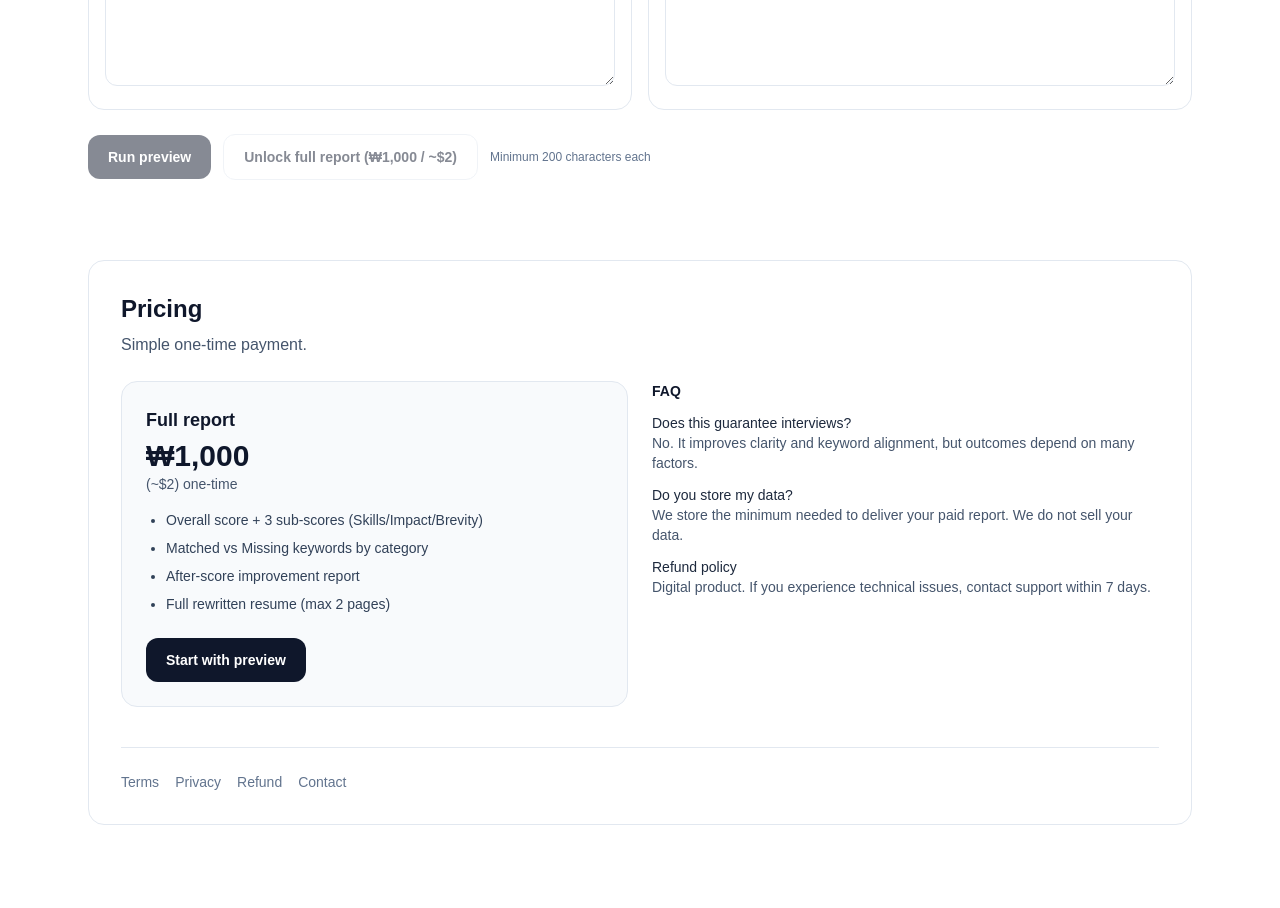
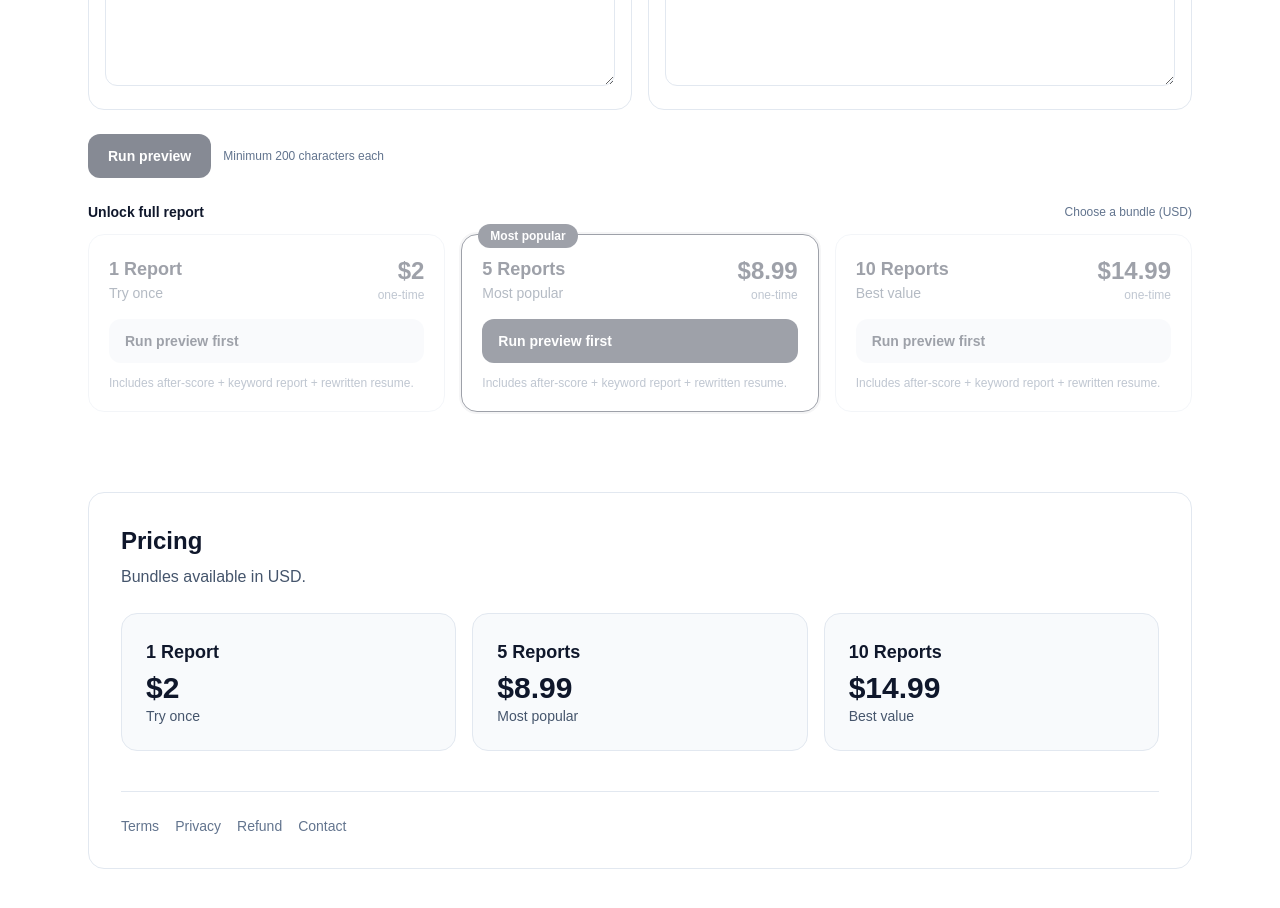
Before and after one commit to seulachoi/resume-saas, a Next.js app: page / in a window 1280 px wide. Shown: the part 980-1888 px from the top of the page. Before the commit the page ends 1845 px from the top, so only its background shows below. Built offline with nearby package versions, Linux system fonts and the light colour scheme.

Commit message:
Emphasize unlock bundles CTA

```diff
--- a/app/api/checkout/create/route.ts
+++ b/app/api/checkout/create/route.ts
@@ -1,128 +1,90 @@
 import { NextResponse } from "next/server";
-import { randomUUID } from "crypto";
 import { supabaseServer } from "@/lib/supabaseServer";
 
 export async function POST(req: Request) {
   try {
-    const body = await req.json();
-    const resumeText = String(body?.resumeText ?? "");
-    const jdText = String(body?.jdText ?? "");
-    const atsBefore = Number(body?.atsBefore ?? 0);
+    const { resumeText, jdText, atsBefore, variantId } = await req.json();
 
-    if (resumeText.length < 200 || jdText.length < 200) {
-      return NextResponse.json(
-        { error: "resumeText and jdText must be at least 200 characters." },
-        { status: 400 }
-      );
+    if (!variantId) {
+      return NextResponse.json({ error: "Missing variantId" }, { status: 400 });
     }
 
-    const {
-      LEMON_API_KEY,
-      LEMON_STORE_ID,
-      LEMON_VARIANT_ID,
-      NEXT_PUBLIC_BASE_URL,
-      SUPABASE_URL,
-      SUPABASE_SERVICE_ROLE_KEY,
-    } = process.env;
+    const creditsMap: Record<string, number> = {
+      "1320252": 1,
+      "1332796": 5,
+      "1332798": 10,
+    };
 
-    if (
-      !LEMON_API_KEY ||
-      !LEMON_STORE_ID ||
-      !LEMON_VARIANT_ID ||
-      !NEXT_PUBLIC_BASE_URL ||
-      !SUPABASE_URL ||
-      !SUPABASE_SERVICE_ROLE_KEY
-    ) {
-      return NextResponse.json(
-        { error: "Server misconfigured: missing env vars." },
-        { status: 500 }
-      );
-    }
+    const credits = creditsMap[String(variantId)] ?? 1;
 
-    // 1) Create internal session id
-    const sid = randomUUID();
+    const sb = supabaseServer();
 
-    // 2) Store session in Supabase
-    const sb = supabaseServer();
-    const { error: insErr } = await sb.from("checkout_sessions").insert({
-      id: sid,
-      status: "created",
-      resume_text: resumeText,
-      jd_text: jdText,
-      ats_before: atsBefore,
-    });
+    const { data: insertData, error: insErr } = await sb
+      .from("checkout_sessions")
+      .insert({
+        status: "created",
+        resume_text: resumeText,
+        jd_text: jdText,
+        ats_before: atsBefore,
+        credits,
+      })
+      .select()
+      .single();
 
     if (insErr) {
       return NextResponse.json({ error: insErr.message }, { status: 500 });
     }
 
-    // 3) Create Lemon checkout (redirect to /success?sid=...)
-    const redirectUrl = `${NEXT_PUBLIC_BASE_URL}/success?sid=${encodeURIComponent(
-      sid
-    )}`;
+    const sid = insertData.id;
 
     const lemonRes = await fetch("https://api.lemonsqueezy.com/v1/checkouts", {
       method: "POST",
       headers: {
-        Accept: "application/vnd.api+json",
-        "Content-Type": "application/vnd.api+json",
-        Authorization: `Bearer ${LEMON_API_KEY}`,
+        Authorization: `Bearer ${process.env.LEMON_API_KEY}`,
+        "Content-Type": "application/json",
       },
       body: JSON.stringify({
         data: {
           type: "checkouts",
           attributes: {
-            // Lemon checkout redirect after successful payment
-            product_options: {
-              redirect_url: redirectUrl,
-            },
-            // pass sid for webhook mapping later
             checkout_data: {
-              custom: { sid },
+              custom: {
+                sid,
+              },
             },
           },
           relationships: {
             store: {
-              data: { type: "stores", id: String(LEMON_STORE_ID) },
+              data: {
+                type: "stores",
+                id: process.env.LEMON_STORE_ID,
+              },
             },
             variant: {
-              data: { type: "variants", id: String(LEMON_VARIANT_ID) },
+              data: {
+                type: "variants",
+                id: variantId,
+              },
             },
           },
         },
       }),
     });
 
-    const lemonJson = await lemonRes.json();
+    const lemonData = await lemonRes.json();
 
     if (!lemonRes.ok) {
-      await sb.from("checkout_sessions").update({ status: "failed" }).eq("id", sid);
-
       return NextResponse.json(
-        {
-          error: "Failed to create Lemon checkout",
-          lemon_status: lemonRes.status,
-          lemon_body: lemonJson,
-        },
+        { error: "Failed to create Lemon checkout", lemon_body: lemonData },
         { status: 500 }
       );
     }
 
-    const checkoutId = lemonJson?.data?.id;
-    const checkoutUrl = lemonJson?.data?.attributes?.url;
-
-    if (!checkoutUrl) {
-      await sb.from("checkout_sessions").update({ status: "failed" }).eq("id", sid);
-      return NextResponse.json({ error: "Lemon checkout URL missing" }, { status: 500 });
-    }
-
-    await sb
-      .from("checkout_sessions")
-      .update({ lemon_checkout_id: String(checkoutId ?? "") })
-      .eq("id", sid);
-
-    return NextResponse.json({ sid, checkoutUrl });
+    return NextResponse.json({
+      sid,
+      checkoutUrl: lemonData.data.attributes.url,
+    });
   } catch (e: any) {
-    return NextResponse.json({ error: e?.message ?? "Unknown error" }, { status: 500 });
+    return NextResponse.json({ error: e.message }, { status: 500 });
   }
 }
--- a/app/page.tsx
+++ b/app/page.tsx
@@ -27,27 +27,6 @@ function PrimaryButton({
   );
 }
 
-function SecondaryButton({
-  children,
-  onClick,
-  disabled,
-}: {
-  children: React.ReactNode;
-  onClick?: () => void;
-  disabled?: boolean;
-}) {
-  return (
-    <button
-      type="button"
-      onClick={onClick}
-      disabled={disabled}
-      className="rounded-xl border border-slate-200 bg-white px-5 py-3 text-sm font-semibold text-slate-900 hover:bg-slate-50 disabled:opacity-50"
-    >
-      {children}
-    </button>
-  );
-}
-
 function ScoreRing({ value }: { value: number }) {
   const v = Math.max(0, Math.min(100, value || 0));
   return (
@@ -69,7 +48,7 @@ function ScoreRing({ value }: { value: number }) {
 export default function HomePage() {
   const [resumeText, setResumeText] = useState("");
   const [jdText, setJdText] = useState("");
-  const [result, setResult] = useState<any>(null); // preview only
+  const [result, setResult] = useState<any>(null); // preview result
   const [loading, setLoading] = useState(false);
   const [error, setError] = useState<string | null>(null);
 
@@ -80,7 +59,7 @@ export default function HomePage() {
       const j = localStorage.getItem(LS_JD_KEY) || "";
       if (r) setResumeText(r);
       if (j) setJdText(j);
-    } catch {}
+    } catch { }
   }, []);
 
   // persist input
@@ -88,7 +67,7 @@ export default function HomePage() {
     try {
       localStorage.setItem(LS_RESUME_KEY, resumeText);
       localStorage.setItem(LS_JD_KEY, jdText);
-    } catch {}
+    } catch { }
   }, [resumeText, jdText]);
 
   const runPreview = async () => {
@@ -113,8 +92,9 @@ export default function HomePage() {
     }
   };
 
-  const unlock = async () => {
+  const unlock = async (variantId: string) => {
     setError(null);
+
     if (!result) {
       setError("Run preview first.");
       return;
@@ -127,7 +107,8 @@ export default function HomePage() {
         body: JSON.stringify({
           resumeText,
           jdText,
-          atsBefore: result.atsScore ?? result.overallBefore ?? 0,
+          atsBefore: result.overallBefore ?? result.atsScore ?? 0,
+          variantId,
         }),
       });
 
@@ -151,7 +132,9 @@ export default function HomePage() {
     );
   }, [result]);
 
-  const previewOverall = Number(result?.overallBefore ?? result?.atsScore ?? 0);
+  const previewOverall = useMemo(() => {
+    return Number(result?.overallBefore ?? result?.atsScore ?? 0);
+  }, [result]);
 
   return (
     <main className="min-h-screen bg-white text-slate-900">
@@ -311,9 +294,7 @@ export default function HomePage() {
       <section id="analyzer" className="mx-auto max-w-6xl px-6 py-10 space-y-6">
         <div>
           <h2 className="text-2xl font-semibold">Analyzer</h2>
-          <p className="text-slate-600">
-            Preview is free. Unlock generates the full rewrite and a dedicated report page.
-          </p>
+          <p className="text-slate-600">Run preview first, then choose a bundle to unlock.</p>
         </div>
 
         <div className="grid grid-cols-1 lg:grid-cols-2 gap-4">
@@ -343,11 +324,92 @@ export default function HomePage() {
             {loading ? "Analyzing..." : "Run preview"}
           </PrimaryButton>
 
-          <SecondaryButton onClick={unlock} disabled={!result}>
-            Unlock full report (₩1,000 / ~$2)
-          </SecondaryButton>
+          <span className="text-xs text-slate-500">Minimum 200 characters each</span>
+        </div>
 
-          <span className="text-xs text-slate-500">Minimum 200 characters each</span>
+        {/* Bundle buttons (disabled until preview exists) */}
+        <div className="mt-4">
+          <div className="flex items-center justify-between">
+            <div className="text-sm font-semibold text-slate-900">Unlock full report</div>
+            <div className="text-xs text-slate-500">Choose a bundle (USD)</div>
+          </div>
+
+          <div className="grid grid-cols-1 md:grid-cols-3 gap-4 mt-3">
+            {[
+              {
+                id: "1320252",
+                label: "1 Report",
+                price: "$2",
+                note: "Try once",
+                popular: false,
+              },
+              {
+                id: "1332796",
+                label: "5 Reports",
+                price: "$8.99",
+                note: "Most popular",
+                popular: true,
+              },
+              {
+                id: "1332798",
+                label: "10 Reports",
+                price: "$14.99",
+                note: "Best value",
+                popular: false,
+              },
+            ].map((plan) => (
+              <button
+                key={plan.id}
+                onClick={() => unlock(plan.id)}
+                disabled={!result}
+                className={[
+                  "relative rounded-2xl border p-5 text-left transition",
+                  "bg-white hover:shadow-md",
+                  "disabled:opacity-40 disabled:hover:shadow-none",
+                  plan.popular
+                    ? "border-slate-900 ring-2 ring-slate-900/10"
+                    : "border-slate-200",
+                ].join(" ")}
+              >
+                {plan.popular && (
+                  <div className="absolute -top-3 left-4">
+                    <span className="inline-flex items-center rounded-full bg-slate-900 px-3 py-1 text-xs font-semibold text-white">
+                      Most popular
+                    </span>
+                  </div>
+                )}
+
+                <div className="flex items-start justify-between gap-3">
+                  <div>
+                    <div className="text-lg font-semibold text-slate-900">{plan.label}</div>
+                    <div className="text-sm text-slate-600">{plan.note}</div>
+                  </div>
+                  <div className="text-right">
+                    <div className="text-2xl font-semibold text-slate-900">{plan.price}</div>
+                    <div className="text-xs text-slate-500">one-time</div>
+                  </div>
+                </div>
+
+                <div className="mt-4">
+                  <div
+                    className={[
+                      "w-full rounded-xl px-4 py-3 text-sm font-semibold",
+                      plan.popular
+                        ? "bg-slate-900 text-white hover:bg-slate-800"
+                        : "bg-slate-100 text-slate-900 hover:bg-slate-200",
+                      !result ? "pointer-events-none" : "",
+                    ].join(" ")}
+                  >
+                    {result ? "Unlock & Generate Now" : "Run preview first"}
+                  </div>
+                </div>
+
+                <div className="mt-3 text-xs text-slate-500">
+                  Includes after-score + keyword report + rewritten resume.
+                </div>
+              </button>
+            ))}
+          </div>
         </div>
 
         {error && (
@@ -381,7 +443,10 @@ export default function HomePage() {
                   ["Impact", result.subscoresBefore?.impact ?? 0],
                   ["Brevity", result.subscoresBefore?.brevity ?? 0],
                 ].map(([label, v]) => (
-                  <div key={String(label)} className="rounded-2xl border border-slate-200 bg-slate-50 px-4 py-3 text-center">
+                  <div
+                    key={String(label)}
+                    className="rounded-2xl border border-slate-200 bg-slate-50 px-4 py-3 text-center"
+                  >
                     <div className="text-xs text-slate-500">{label}</div>
                     <div className="text-lg font-semibold text-slate-900">{Number(v)}</div>
                   </div>
@@ -420,41 +485,20 @@ export default function HomePage() {
       <section id="pricing" className="mx-auto max-w-6xl px-6 py-10">
         <div className="rounded-2xl border border-slate-200 bg-white p-8">
           <h2 className="text-2xl font-semibold">Pricing</h2>
-          <p className="mt-2 text-slate-600">Simple one-time payment.</p>
+          <p className="mt-2 text-slate-600">Bundles available in USD.</p>
 
-          <div className="mt-6 grid grid-cols-1 md:grid-cols-2 gap-6 items-start">
-            <div className="rounded-2xl border border-slate-200 bg-slate-50 p-6">
-              <div className="text-lg font-semibold">Full report</div>
-              <div className="mt-1 text-3xl font-semibold">₩1,000</div>
-              <div className="text-sm text-slate-600">(~$2) one-time</div>
-              <ul className="mt-4 space-y-2 text-sm text-slate-700 list-disc pl-5">
-                <li>Overall score + 3 sub-scores (Skills/Impact/Brevity)</li>
-                <li>Matched vs Missing keywords by category</li>
-                <li>After-score improvement report</li>
-                <li>Full rewritten resume (max 2 pages)</li>
-              </ul>
-              <div className="mt-6">
-                <PrimaryButton onClick={() => document.getElementById("analyzer")?.scrollIntoView({ behavior: "smooth" })}>
-                  Start with preview
-                </PrimaryButton>
+          <div className="mt-6 grid grid-cols-1 md:grid-cols-3 gap-4">
+            {[
+              { label: "1 Report", price: "$2", note: "Try once" },
+              { label: "5 Reports", price: "$8.99", note: "Most popular" },
+              { label: "10 Reports", price: "$14.99", note: "Best value" },
+            ].map((p) => (
+              <div key={p.label} className="rounded-2xl border border-slate-200 bg-slate-50 p-6">
+                <div className="text-lg font-semibold">{p.label}</div>
+                <div className="mt-1 text-3xl font-semibold">{p.price}</div>
+                <div className="text-sm text-slate-600">{p.note}</div>
               </div>
-            </div>
-
-            <div className="text-sm text-slate-600 space-y-3">
-              <div className="font-semibold text-slate-900">FAQ</div>
-              <div>
-                <div className="font-medium text-slate-800">Does this guarantee interviews?</div>
-                <div>No. It improves clarity and keyword alignment, but outcomes depend on many factors.</div>
-              </div>
-              <div>
-                <div className="font-medium text-slate-800">Do you store my data?</div>
-                <div>We store the minimum needed to deliver your paid report. We do not sell your data.</div>
-              </div>
-              <div>
-                <div className="font-medium text-slate-800">Refund policy</div>
-                <div>Digital product. If you experience technical issues, contact support within 7 days.</div>
-              </div>
-            </div>
+            ))}
           </div>
 
           <div className="mt-10 border-t border-slate-200 pt-6 text-sm text-slate-500 space-x-4">
```
